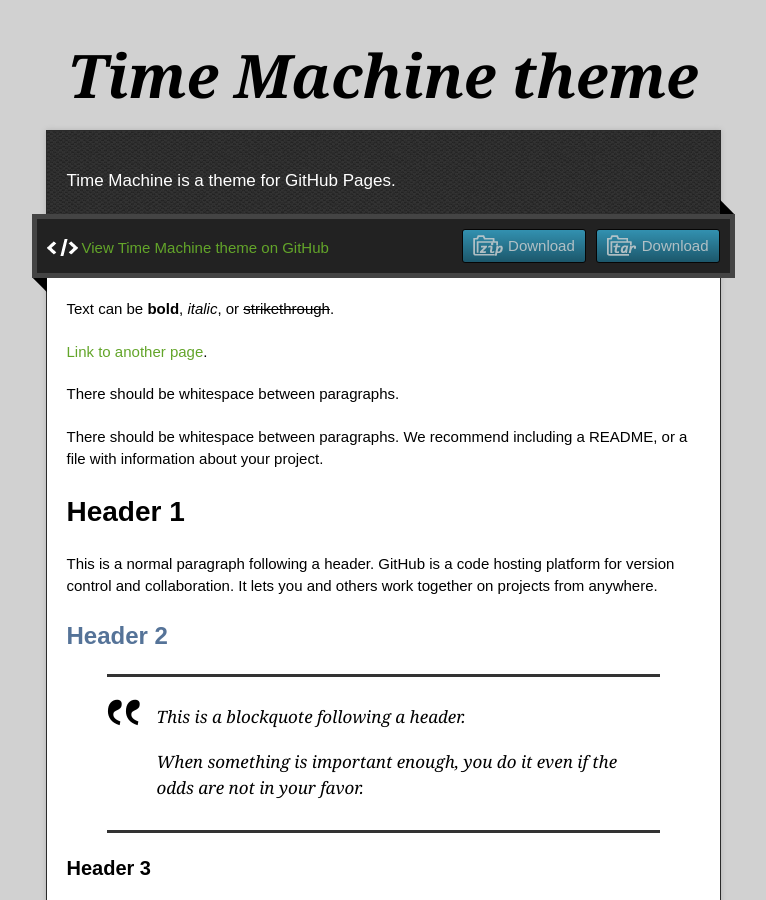
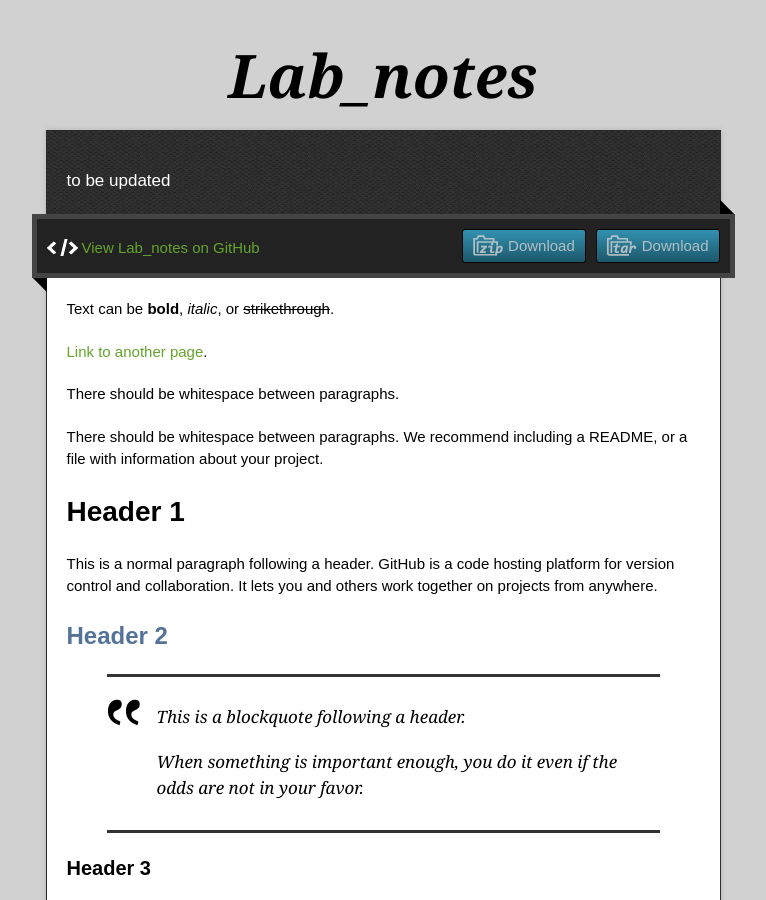
Before and after one commit to Micro-IT/lab_notes, a Jekyll site: the page built from index.md, in a window 1280 px wide and 900 px high. Shown: the whole window, without its empty margins (257-1023 px from the left). Built offline with Jekyll 4.4.1, drawn with Linux system fonts in a browser that asks for light colours; some of the changed text lies outside the part shown.

Commit message:
Update _config.yml

```diff
--- a/_config.yml
+++ b/_config.yml
@@ -1,5 +1,5 @@
-title: Time Machine theme
-description: Time Machine is a theme for GitHub Pages.
+title: Lab_notes
+description: to be updated
 show_downloads: true
 google_analytics:
 theme: jekyll-theme-time-machine
```
